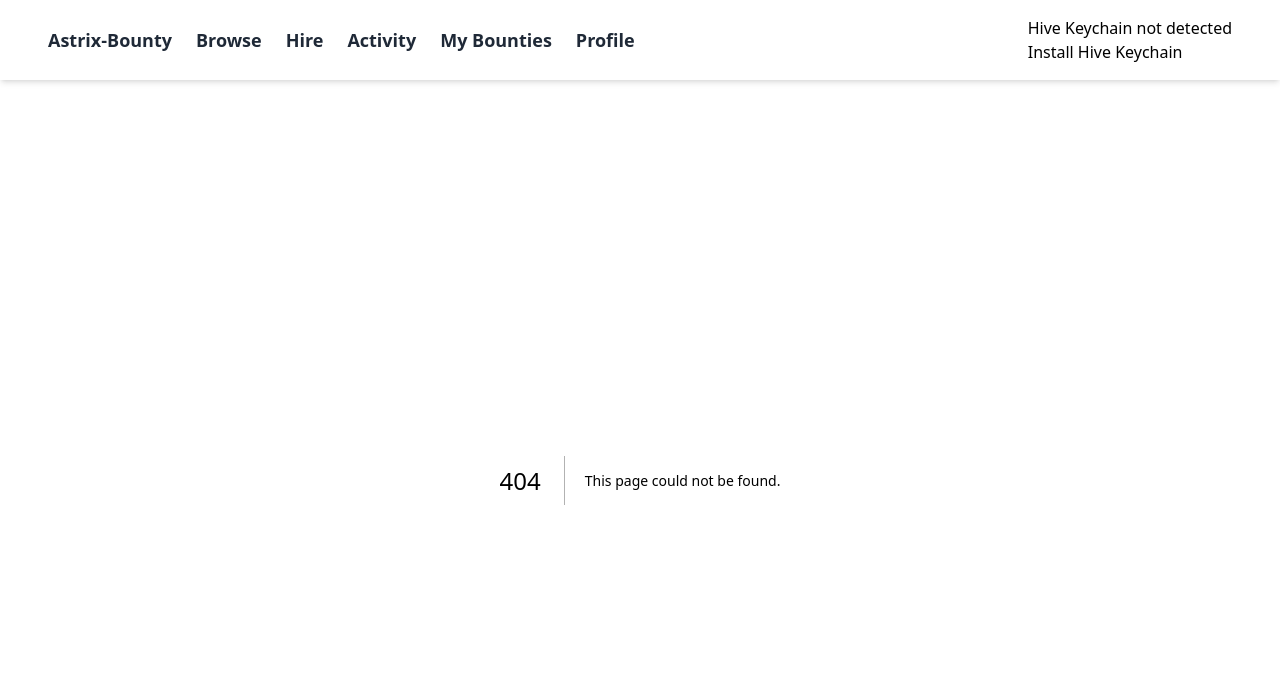
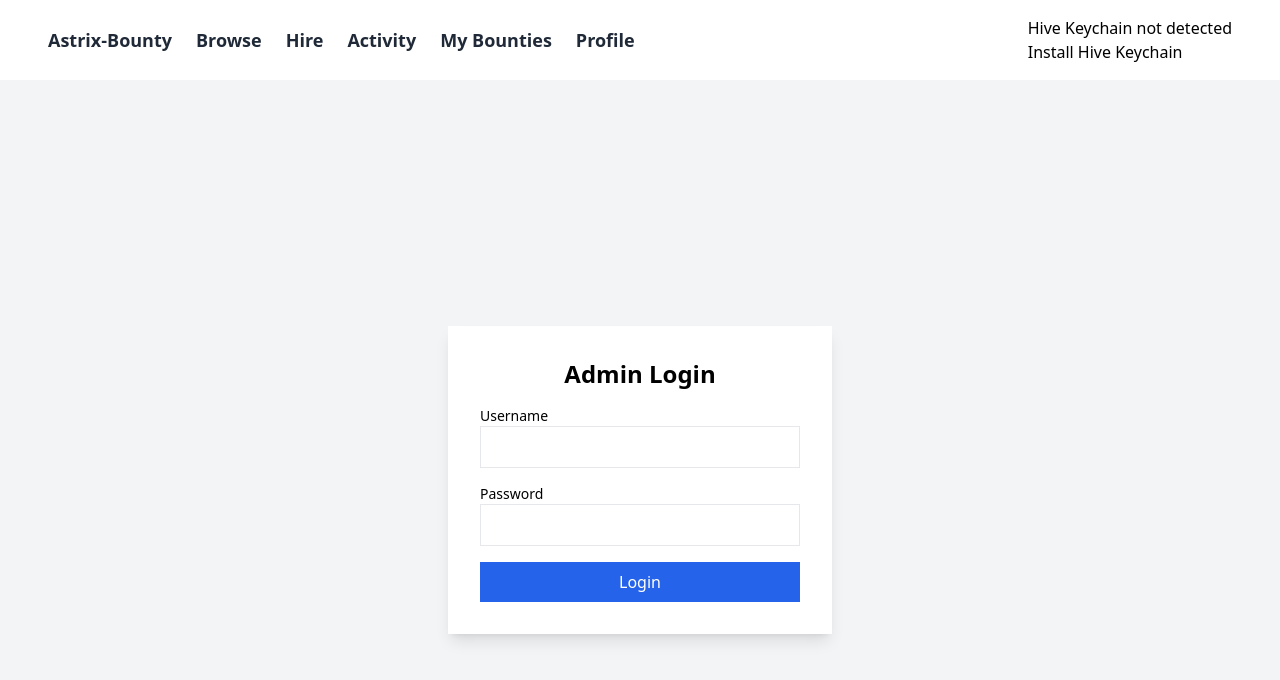
Before and after one commit to Astrix-nita-01/astrix-bounty, a Next.js app in the folder client/: page /admin/verify in a window 1280 px wide. Before the commit this address had no page. Shown: the top 680 px of the page. Built offline with nearby package versions, Linux system fonts and the light colour scheme; what @hiveio/dhive would draw is missing.

Commit message:
admin update

```diff
--- a/client/app/admin/page.tsx
+++ b/client/app/admin/dashboard/page.tsx
@@ -4,9 +4,13 @@ import { Button } from '@/components/ui/button';
 import React, { useEffect, useState } from 'react';
 import {
   useHiveWallet,
-} from '../../wallet/HIveKeychainAdapter';
+} from '../../../wallet/HIveKeychainAdapter';
 import axios from 'axios';
+import * as dotenv from "dotenv";
+import { useRouter } from 'next/navigation';
 
+
+dotenv.config();
 interface Transaction {
   id: number;
   transactionId: string;
@@ -18,7 +22,9 @@ interface Transaction {
   freelancer: string | null;
 }
 
+
 const Admin: React.FC = () => {
+  const router=useRouter();
   const { signTransaction, isConnected, account, connectWallet } = useHiveWallet();
   const [transactions, setTransactions] = useState<Transaction[]>([]);
   const [errorMessage, setErrorMessage] = useState<string>('');
@@ -44,6 +50,9 @@ const Admin: React.FC = () => {
 
 
   useEffect(() => {
+    if (!localStorage.getItem("adminSecret") && localStorage.getItem("adminSecret")!==process.env.NEXT_PUBLIC_ADMIN_SECRET!) {
+      router.push("/admin/verify")
+    }
     getAllTransactions();
   }, []);
 
--- /dev/null
+++ b/client/app/admin/verify/page.tsx
@@ -0,0 +1,72 @@
+"use client";
+
+import { useEffect, useState } from "react";
+import { useRouter } from "next/navigation";
+import * as dotenv from "dotenv";
+
+dotenv.config();
+const AdminLogin = () => {
+  const router = useRouter();
+  const [username, setUsername] = useState("");
+  const [password, setPassword] = useState("");
+  const [error, setError] = useState("");
+
+  // Hardcoded admin credentials (store securely in production)
+  const ADMIN_USERNAME = process.env.NEXT_PUBLIC_ADMIN_USERNAME;
+  const ADMIN_PASSWORD = process.env.NEXT_PUBLIC_ADMIN_PASSWORD; // Replace with a real hash in production
+
+  const handleSubmit = (e: React.FormEvent) => {
+    e.preventDefault();
+
+    if (username === ADMIN_USERNAME && password === ADMIN_PASSWORD) {
+      localStorage.setItem("adminSecret", process.env.NEXT_PUBLIC_ADMIN_SECRET!); // Store a secure token
+      router.push("/admin/dashboard");
+    } else {
+      setError("Invalid credentials. Please try again.");
+    }
+  };
+  useEffect(()=>{
+    if (localStorage.getItem("adminSecret") && localStorage.getItem("adminSecret")===process.env.NEXT_PUBLIC_ADMIN_SECRET!) {
+        router.push("/admin/dashboard")
+      }
+  },[])
+
+  return (
+    <div className="flex items-center justify-center h-screen bg-gray-100">
+      <div className="bg-white p-8 rounded-lg shadow-lg w-96">
+        <h2 className="text-2xl font-bold mb-4 text-center">Admin Login</h2>
+        {error && <p className="text-red-500 text-sm mb-2">{error}</p>}
+        <form onSubmit={handleSubmit}>
+          <div className="mb-4">
+            <label className="block text-sm font-medium">Username</label>
+            <input
+              type="text"
+              className="w-full px-3 py-2 border rounded-lg focus:ring focus:ring-blue-300"
+              value={username}
+              onChange={(e) => setUsername(e.target.value)}
+              required
+            />
+          </div>
+          <div className="mb-4">
+            <label className="block text-sm font-medium">Password</label>
+            <input
+              type="password"
+              className="w-full px-3 py-2 border rounded-lg focus:ring focus:ring-blue-300"
+              value={password}
+              onChange={(e) => setPassword(e.target.value)}
+              required
+            />
+          </div>
+          <button
+            type="submit"
+            className="w-full bg-blue-600 text-white py-2 rounded-lg hover:bg-blue-700 transition"
+          >
+            Login
+          </button>
+        </form>
+      </div>
+    </div>
+  );
+};
+
+export default AdminLogin;
--- a/client/components/footer.tsx
+++ b/client/components/footer.tsx
@@ -12,7 +12,7 @@ export function Footer() {
             <ul className="space-y-2">
               <li>
                 <Link
-                  href="/about"
+                  href="#"
                   className="text-sm text-muted-foreground hover:text-foreground"
                 >
                   About Us
@@ -20,7 +20,7 @@ export function Footer() {
               </li>
               <li>
                 <Link
-                  href="/team"
+                  href="#"
                   className="text-sm text-muted-foreground hover:text-foreground"
                 >
                   Team
@@ -28,7 +28,7 @@ export function Footer() {
               </li>
               <li>
                 <Link
-                  href="/careers"
+                  href="#"
                   className="text-sm text-muted-foreground hover:text-foreground"
                 >
                   Careers
@@ -41,7 +41,8 @@ export function Footer() {
             <ul className="space-y-2">
               <li>
                 <Link
-                  href="/docs"
+                  href="https://github.com/Astrix-nita-01/astrix-bounty/blob/main/README.md"
+                  target="_blank"
                   className="text-sm text-muted-foreground hover:text-foreground"
                 >
                   Documentation
@@ -49,7 +50,8 @@ export function Footer() {
               </li>
               <li>
                 <Link
-                  href="/blog"
+                target="_blank"
+                  href="https://ecency.com/freelancing/@raghu28/astrix-bounty"
                   className="text-sm text-muted-foreground hover:text-foreground"
                 >
                   Blog
@@ -57,13 +59,13 @@ export function Footer() {
               </li>
               <li>
                 <Link
-                  href="/support"
+                  href="#"
                   className="text-sm text-muted-foreground hover:text-foreground"
                 >
                   Support
                 </Link>
                 <Link
-                  href="/admin"
+                  href="/admin/verify"
                   className="text-sm text-muted-foreground hover:text-foreground"
                 >
                   Admin
--- a/client/components/hero.tsx
+++ b/client/components/hero.tsx
@@ -21,7 +21,7 @@ export function Hero() {
               🚀 Find Work
               </Button>
             </Link>
-            <Link href="/sell">
+            <Link href="/hire">
               <Button size="lg" variant="outline" className="rounded-full">
               🤝 Hire Talent
               </Button>
```
